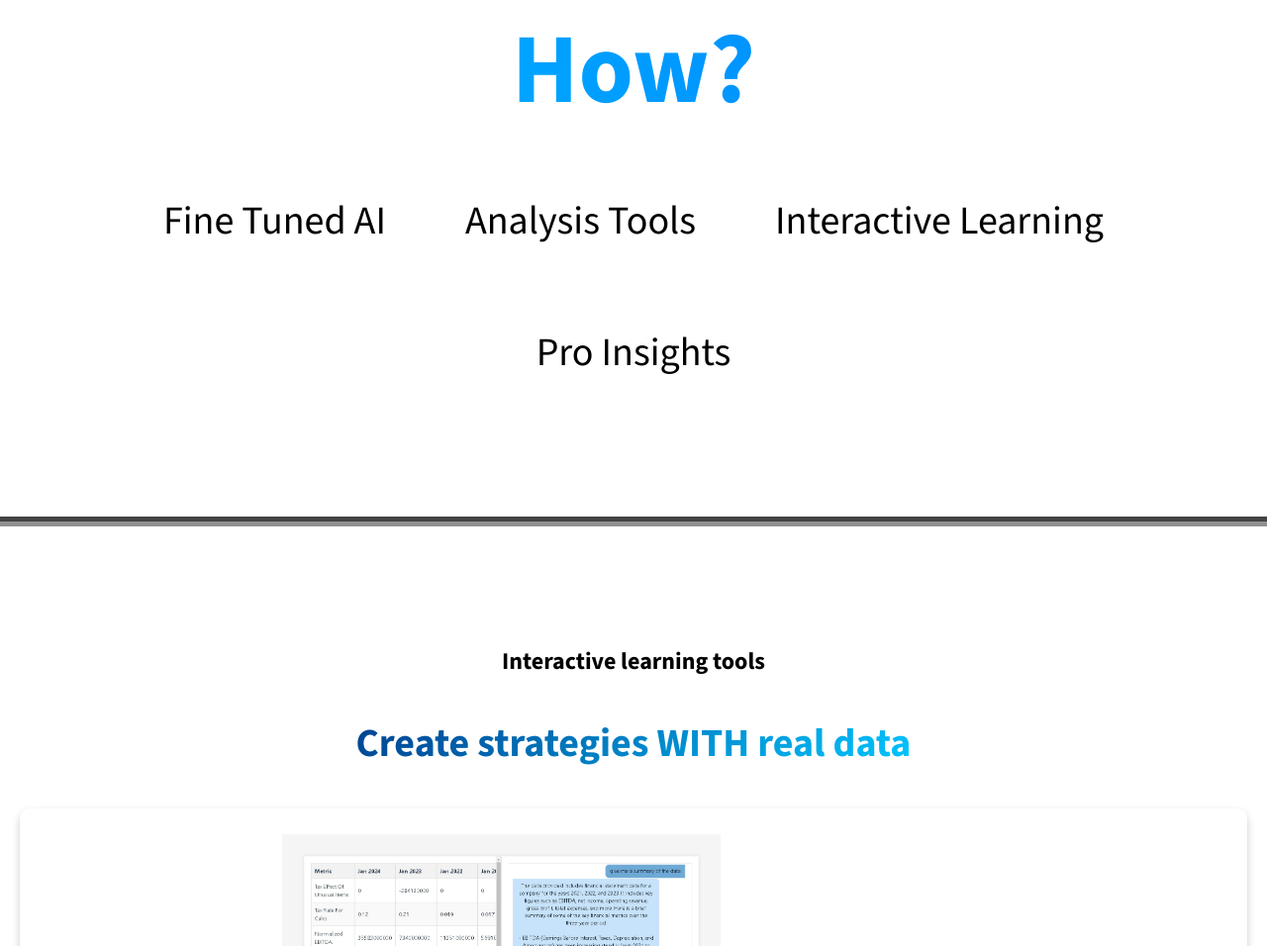
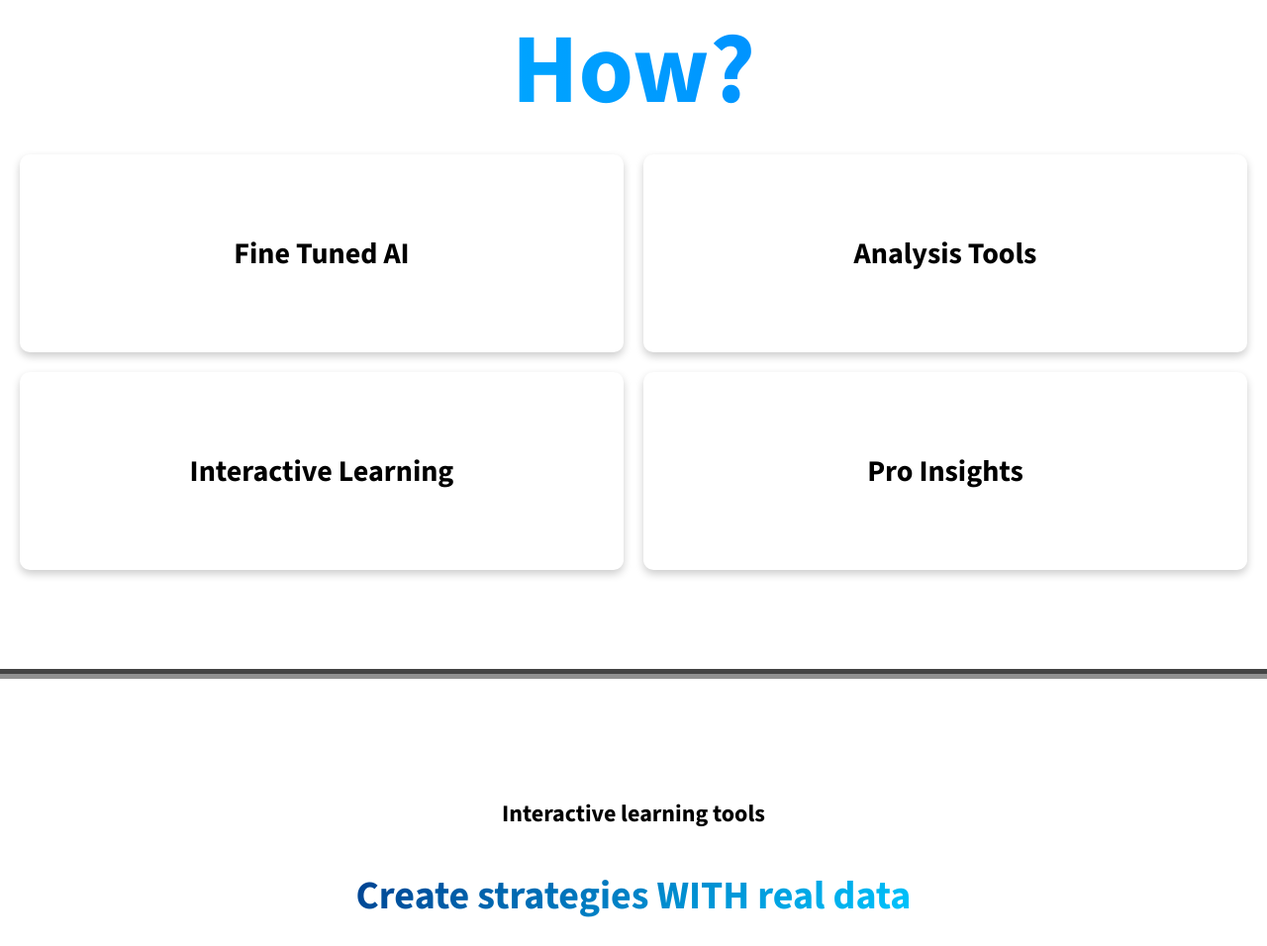
Before and after one commit to TeamCinco/CincoData-Landing, a plain HTML site: page testapp/index.html in a window 1280 px wide. Shown: the part 1037-1993 px from the top of the page at 99% size. Drawn offline with nearby package versions, Linux system fonts and the light colour scheme.

Commit message:
animations and fixed the how sections layout

```diff
--- a/testapp/index.html
+++ b/testapp/index.html
@@ -33,12 +33,22 @@
     <section class="how">
         <h2>How?</h2>
         <div class="features">
-            <div class="feature">Fine Tuned AI</div>
-            <div class="feature">Analysis Tools</div>
-            <div class="feature">Interactive Learning</div>
-            <div class="feature">Pro Insights</div>
+            <div class="feature">
+                <div class="feature-content">Fine Tuned AI</div>
+            </div>
+            <div class="feature">
+                <div class="feature-content">Analysis Tools</div>
+            </div>
+            <div class="feature">
+                <div class="feature-content">Interactive Learning</div>
+            </div>
+            <div class="feature">
+                <div class="feature-content">Pro Insights</div>
+            </div>
         </div>
     </section>
+
+
 
     <section class="placeholders">
         <h2>Interactive learning tools</h2>
--- a/testapp/styles.css
+++ b/testapp/styles.css
@@ -190,18 +190,39 @@ section {
     border-bottom: 5px solid #444;
 }
 
+.feature-content {
+    font-size: 30px; /* Adjust the font size as needed */
+    font-weight: bold; /* Optional: makes the text bold */
+    color: #000; /* Optional: adjust color if needed */
+}
+
 .features {
-    display: flex;
+    display: grid;
+    grid-template-columns: repeat(2, 1fr);
+    gap: 20px;
     justify-content: center;
-    flex-wrap: wrap;
 }
 
 .feature {
-    padding: 20px;
-    font-size: 40px;
-    margin: 20px;
+    display: flex;
+    justify-content: center;
+    align-items: center;
+    box-sizing: border-box;
     text-align: center;
+    background: #fff;
+    box-shadow: 0 4px 8px rgba(0, 0, 0, 0.2);
+    padding: 40px;
+    border-radius: 10px;
+    transition: transform 0.3s ease, box-shadow 0.3s ease;
+    height: 200px; /* Adjust the height as needed */
 }
+
+.feature:hover {
+    transform: translateY(-10px);
+    box-shadow: 0 8px 16px rgba(0, 0, 0, 0.3);
+}
+
+
 
 .placeholders {
     padding: 100px 20px;
```
